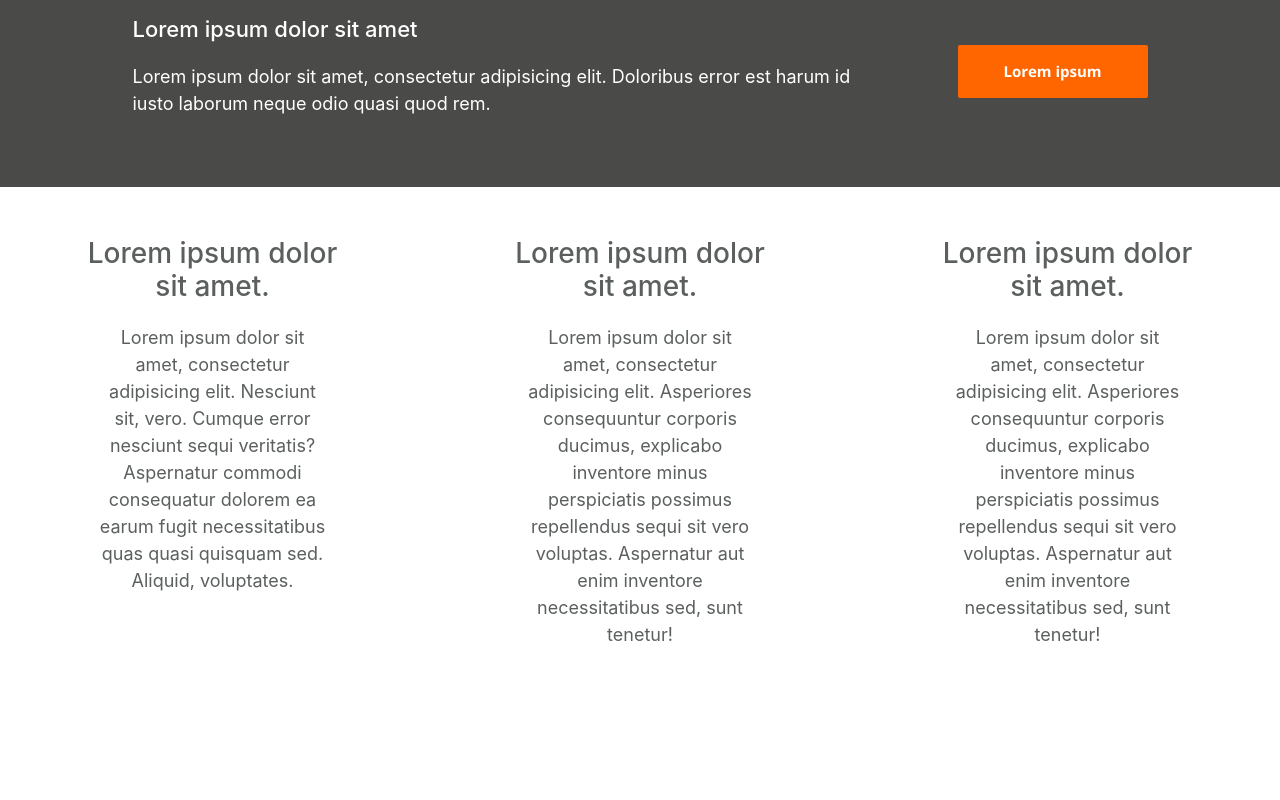
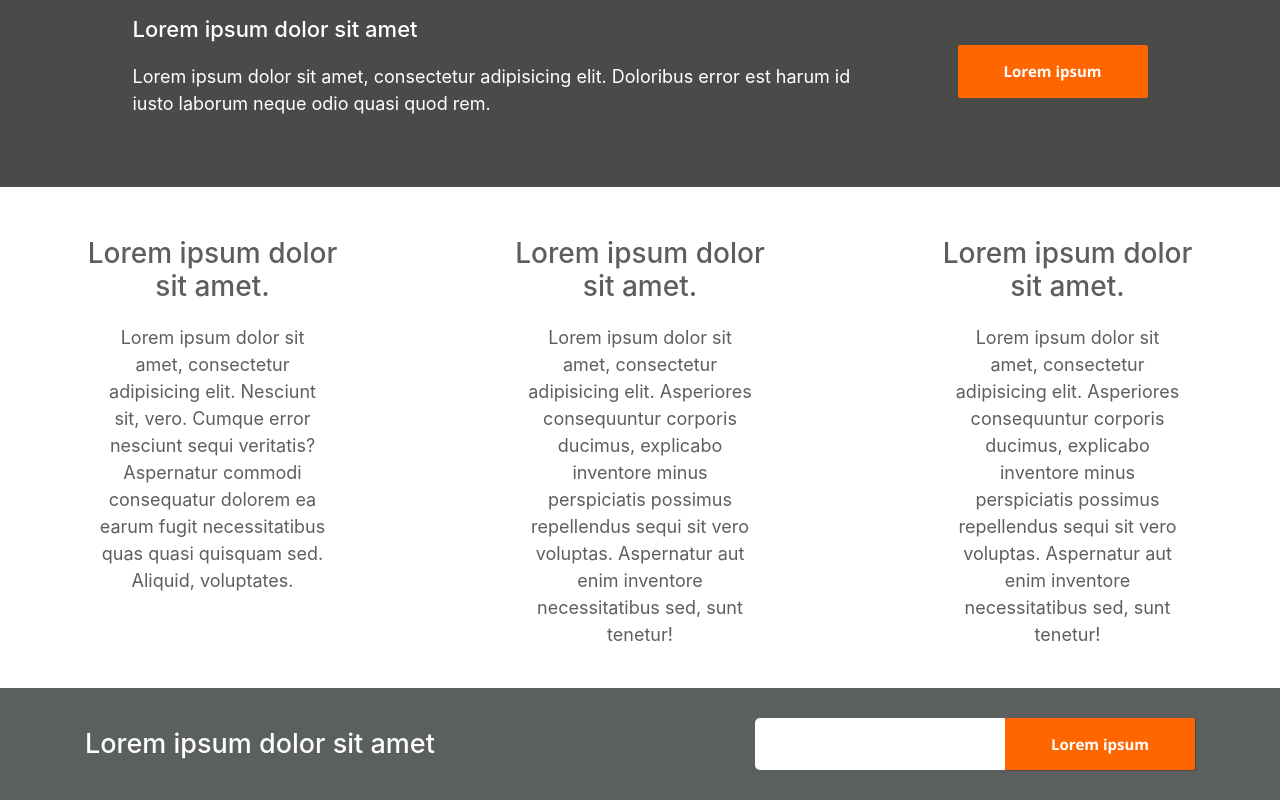
Before and after one commit to piotrsliwka333/schedule-your-meal, a React (Create React App) app: page / in a window 1280 px wide. Shown: the part 587-1387 px from the top of the page. Before the commit the page ends 1275 px from the top, so only its background shows below. Built offline with nearby package versions, Linux system fonts and the light colour scheme; the HTML template or start-up script is replaced by a standard one; a web font is replaced by a local one.

Commit message:
Finished HomeNewsLetter

```diff
--- a/src/Components/Home/Home.js
+++ b/src/Components/Home/Home.js
@@ -3,6 +3,7 @@ import {HomeTemplate} from "../Templates/HomeTemplates";
 import {HomeSlider} from "./HomeSlider/HomeSlider";
 import {CallAction} from "./CallAction/CallAction";
 import {HomeAboutApplication} from "./HomeAboutApplication/HomeAboutApplication";
+import {HomeNewsLetter} from "./HomeNewsLetter/HomeNewsLetter";
 
 export const Home = () => {
 
@@ -12,6 +13,7 @@ export const Home = () => {
 				<HomeSlider/>
 				<CallAction/>
 				<HomeAboutApplication/>
+				<HomeNewsLetter/>
 			</main>
 		</HomeTemplate>
 	)
--- /dev/null
+++ b/src/Components/Home/HomeNewsLetter/HomeNewsLetter.js
@@ -0,0 +1,24 @@
+import React from "react";
+import {Col, Container, Row} from "react-bootstrap";
+
+export const HomeNewsLetter = () => {
+
+	return(
+		<section className='news-letter'>
+			<Container>
+				<Row className='align-items-center'>
+					<Col className='col-12 col-md-5 '>
+						<h5 className='news-letter__title'>Lorem ipsum dolor sit amet</h5>
+					</Col>
+					<Col className='col-12 col-md-7'>
+						<form className='news-letter-form'>
+							<input type='text' className='news-letter-form__input'/>
+							<button type='submit' className='home-button news-letter-form__button'>Lorem ipsum</button>
+						</form>
+					</Col>
+				</Row>
+			</Container>
+
+		</section>
+	)
+}
--- /dev/null
+++ b/src/scss/elements/Home/HomeNewsLetter/_HomeNewsLetter.scss
@@ -0,0 +1,35 @@
+.news-letter {
+  padding: 30px 0;
+  background-color: $color-side-panel;
+
+  &__title {
+    font-size: 2.7rem;
+    color: white;
+    margin-bottom: 20px;
+    @include desktop {
+      margin-bottom: 0;
+    }
+  }
+
+  &-form {
+    justify-content: flex-end;
+    display: flex;
+    align-items: center;
+    &__input {
+      border: 0;
+      border-radius: 5px 0 0 5px;
+      font-size: 1.5rem;
+      padding: 15px;
+      width: 200px;
+      @include tablet {
+        width: 250px;
+      }
+    }
+    &__button {
+      width: 150px;
+      @include tablet {
+        width: 190px;
+      }
+    }
+  }
+}
--- a/src/scss/main.scss
+++ b/src/scss/main.scss
@@ -24,3 +24,5 @@
 @import "elements/Home/CallAction/CallAction";
 //About Application
 @import "elements/Home/HomeAboutApplication/HomeAboutApplication";
+//HomeNewsLetter
+@import "elements/Home/HomeNewsLetter/HomeNewsLetter";
```
